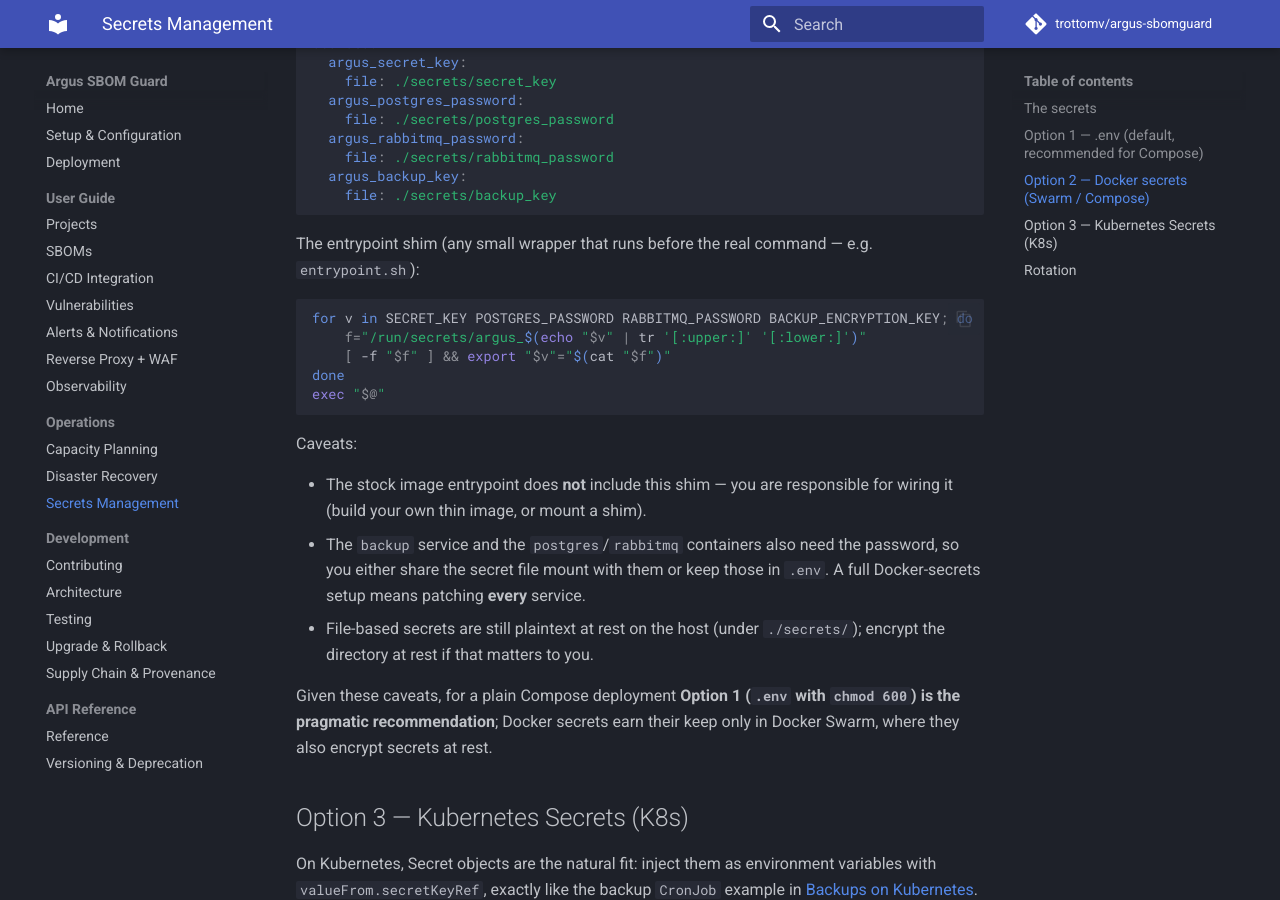
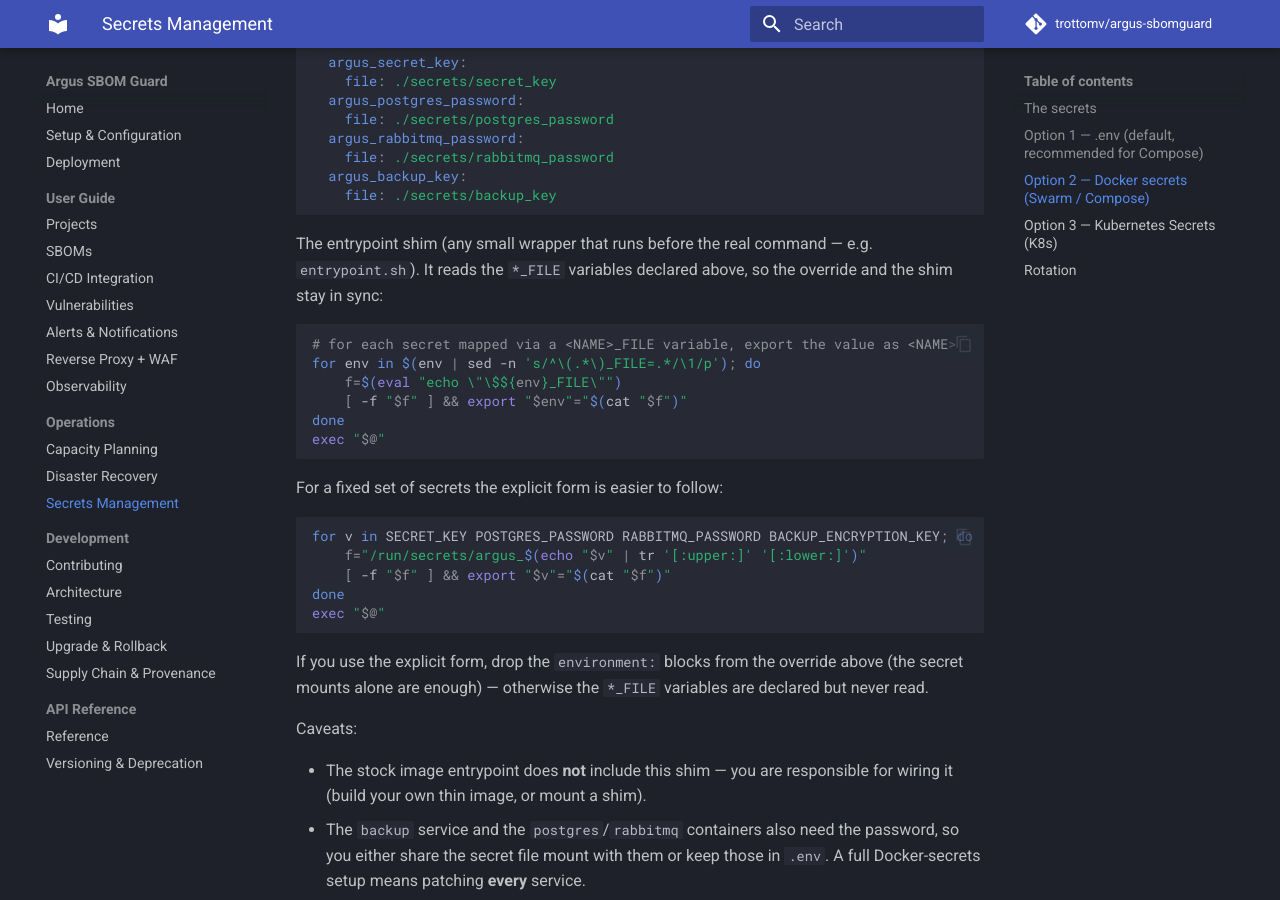
Before and after one commit to trottomv/argus-sbomguard, an MkDocs documentation site: the page built from docs/operations/secrets-management.md, in a window 1280 px wide and 900 px high, scrolled down 2048 px. Built offline with MkDocs 1.6.1 and Material for MkDocs 9.7.7, drawn with Linux system fonts in a browser that asks for light colours; comment, search, counter and statistics services are not loaded; the version menu is left out.

Commit message:
docs: fix review findings in operations pages
- Correct VULN_RESCAN_INTERVAL_SECONDS advice: every rescan run re-scans
  all latest SBOMs, so raising the interval reduces Grype load (lowering
  it had the opposite effect).
- Drop the OSV batch query claim: the scanner shells out to Grype, which
  uses a local vulnerability DB; no OSV API calls are made.
- Wire the Docker-secrets shim to consume the *_FILE env vars declared in
  the compose override, and note the explicit-form alternative.

````diff
--- a/docs/operations/secrets-management.md
+++ b/docs/operations/secrets-management.md
@@ -87,7 +87,19 @@
 ```
 
 The entrypoint shim (any small wrapper that runs before the real command —
-e.g. `entrypoint.sh`):
+e.g. `entrypoint.sh`). It reads the `*_FILE` variables declared above, so the
+override and the shim stay in sync:
+
+```sh
+# for each secret mapped via a <NAME>_FILE variable, export the value as <NAME>
+for env in $(env | sed -n 's/^\(.*\)_FILE=.*/\1/p'); do
+    f=$(eval "echo \"\$${env}_FILE\"")
+    [ -f "$f" ] && export "$env"="$(cat "$f")"
+done
+exec "$@"
+```
+
+For a fixed set of secrets the explicit form is easier to follow:
 
 ```sh
 for v in SECRET_KEY POSTGRES_PASSWORD RABBITMQ_PASSWORD BACKUP_ENCRYPTION_KEY; do
@@ -96,6 +108,10 @@
 done
 exec "$@"
 ```
+
+If you use the explicit form, drop the `environment:` blocks from the override
+above (the secret mounts alone are enough) — otherwise the `*_FILE` variables
+are declared but never read.
 
 Caveats:
 
````
Also changed, not shown: docs/operations/capacity-planning.md (+4 -3 lines).
